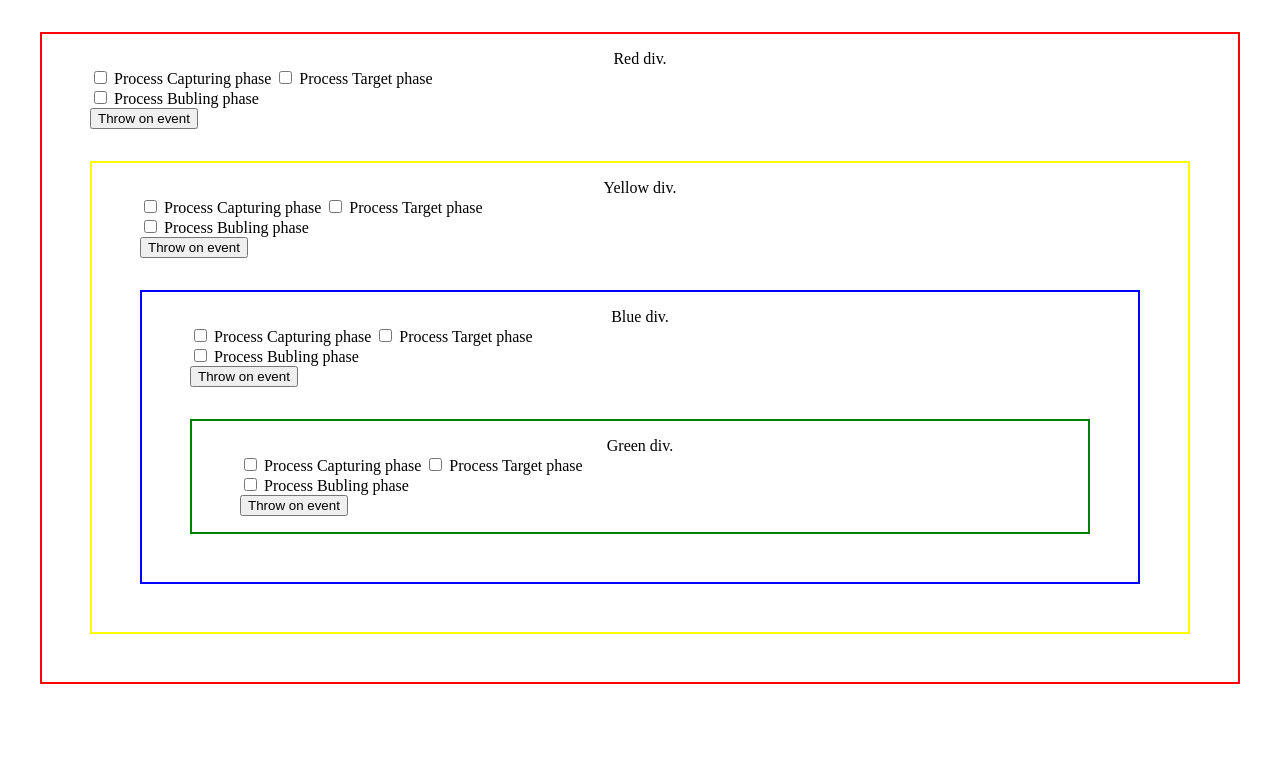
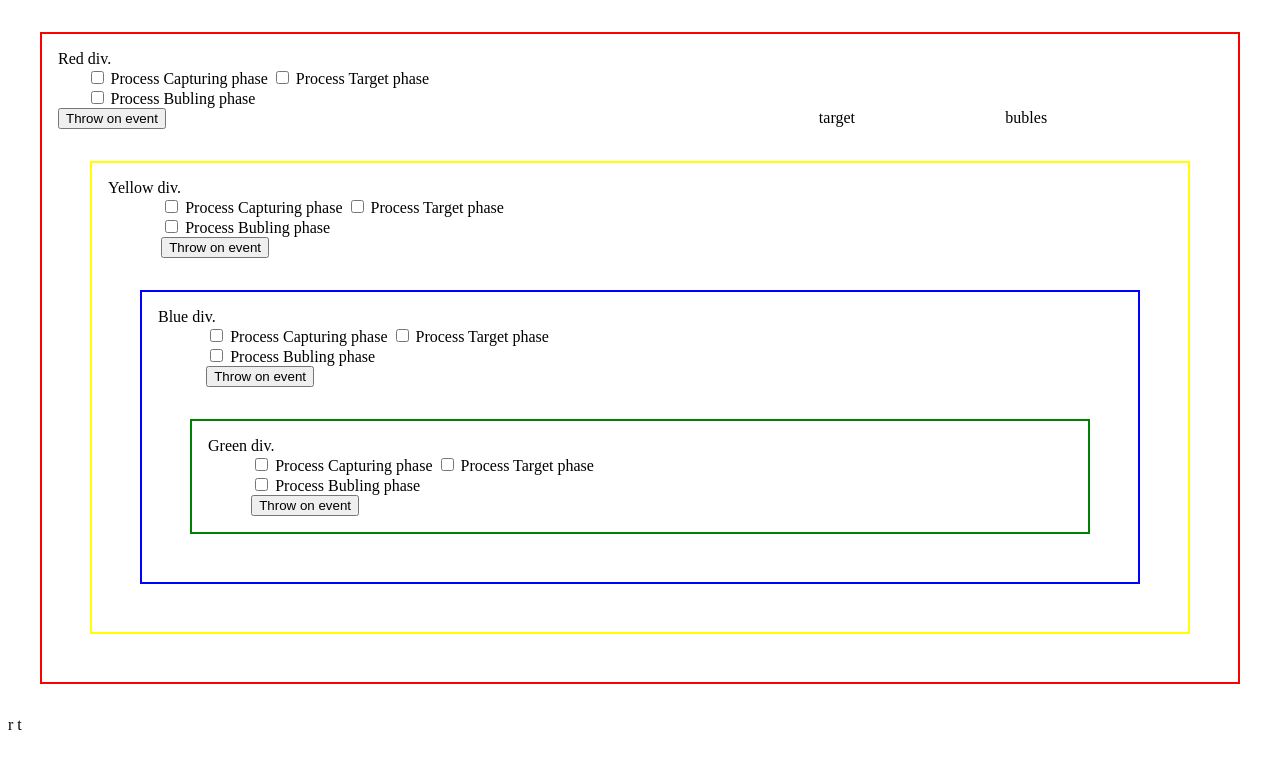
Before and after one commit to SergeyKlimuk603/JS_HTML_CSS, a plain HTML site: page PDP/Task/index.html in a window 1280 px wide. Drawn offline with Linux system fonts and the light colour scheme.

Commit message:
pdp task

```diff
--- a/PDP/Task/index.html
+++ b/PDP/Task/index.html
@@ -8,8 +8,10 @@
 
 </head>
 <body>
-    <div id="redDiv">
-        Red div.
+    <div id="redDiv" class="divBlock">
+        <div>
+            <div>Red div.</div>
+            <div class="twoColumnDiv">
                 <form>
                     <label>
                         <input  type="checkbox" name="redDiv">
@@ -25,12 +27,24 @@
                         Process Bubling phase
                     </label>
                     <br>
-           <button name="throwEvent">Throw on event</button>
+
                 </form>
+                <button id="bbb" name="throwEvent">Throw on event</button>
+            </div>
+            <div class="twoColumnDiv">
+                <div class="threeColumnDiv">
+                    <div id="rrr" class="redIndicator raise"></div>
+                </div>
+                <div class="threeColumnDiv">
+                    target
+                </div>
+                <div class="threeColumnDiv">
+                    bubles
+                </div>
+            </div>
+        </div>
 
-
-        <p></p>
-        <div id="yellowDiv">
+        <div id="yellowDiv"  class="divBlock">
             Yellow div.
             <form>
                 <label>
@@ -47,9 +61,9 @@
                     Process Bubling phase
                 </label>
                <br>
-               <button name="throwEvent">Throw on event</button>
+               <button name="throwEvent1">Throw on event</button>
             </form>
-            <div id="blueDiv">
+            <div id="blueDiv"  class="divBlock">
                 Blue div.
                 <form>
                     <label>
@@ -66,9 +80,9 @@
                         Process Bubling phase
                     </label>
                    <br>
-                   <button name="throwEvent">Throw on event</button>
+                   <button name="throwEvent2">Throw on event</button>
                 </form>
-                <div id="greenDiv">
+                <div id="greenDiv"  class="divBlock">
                     Green div.
                     <form>
                         <label>
@@ -85,9 +99,17 @@
                             Process Bubling phase
                         </label>
                        <br>
-                       <button name="throwEvent">Throw on event</button>
+                       <button name="throwEvent3">Throw on event</button>
                 </div>
             </div>
+        </div>
+    </div>
+    <div id="testDiv" class="testDiv">
+        <div class="testDiv">
+            r
+        </div>
+        <div class="testDiv">
+            t
         </div>
     </div>
     <script src="script.js"></script>
--- a/PDP/Task/script.js
+++ b/PDP/Task/script.js
@@ -1,19 +1,24 @@
 console.log('Script started');
 
-const divs = document.querySelectorAll('div');
-console.log('-----divs: ', divs);
-divs.forEach((elem) => {
-    this.addListener(elem)
-})
+// const divs = document.querySelectorAll('div');
+// console.log('-----divs: ', divs);
+// divs.forEach((elem) => {
+//     this.addListener(elem)
+// })
 
 
-function addListener(elem) {
-    elem.addEventListener('click', (event) => {
-        console.log('-----booble elemId: ', elem.id);
-        const innerElems = elem.querySelectorAll('#' + elem.id + ' > p')
-        console.log('-----innerElems: ', innerElems);
-    });
-    elem.addEventListener('click', (event) => {
-        console.log('-----capture elemId: ', elem.id);
-    }, {capture: true});
+// function addListener(elem) {
+//     elem.addEventListener('click', (event) => {
+//         // console.log('-----booble elemId: ', elem.id);
+//         // const innerElems = elem.querySelectorAll('#' + elem.id + ' > p')
+//         // console.log('-----innerElems: ', innerElems);
+//     });
+//     elem.addEventListener('click', (event) => {
+//         // console.log('-----capture elemId: ', elem.id);
+//     }, {capture: true});
+// }
+
+bbb.onclick = function() {
+    console.log('-----rrr.style.width: ', rrr.style.width);
+    rrr.style.width = rrr.style.width === '100%' ? '0%' : '100%'
 }
--- a/PDP/Task/style.css
+++ b/PDP/Task/style.css
@@ -1,8 +1,18 @@
-div {
+.divBlock {
     margin: 2rem;
     padding: 1rem;
     border: 2px solid;
-    text-align: center;
+}
+
+.twoColumnDiv {
+    display: inline-block;
+    width: 49%;
+}
+
+.threeColumnDiv {
+    display: inline-block;
+    width: 32%;
+    height: auto;
 }
 
 #redDiv {
@@ -22,6 +32,22 @@ div {
 }
 
 form {
-    padding-left: 2rem;
+    padding-left: 5%;
     text-align: left;
 }
+
+.testDiv, .testDiv div {
+    margin: 0rem;
+    padding: 0rem;
+    display: inline;
+}
+
+.redIndicator {
+    background-color: red;
+    width: 0%;
+    height: 20px
+}
+
+.raise {
+    transition: background-color 10s, width 1s;
+}
```
Lines whose indentation alone changed are shown as unchanged.
